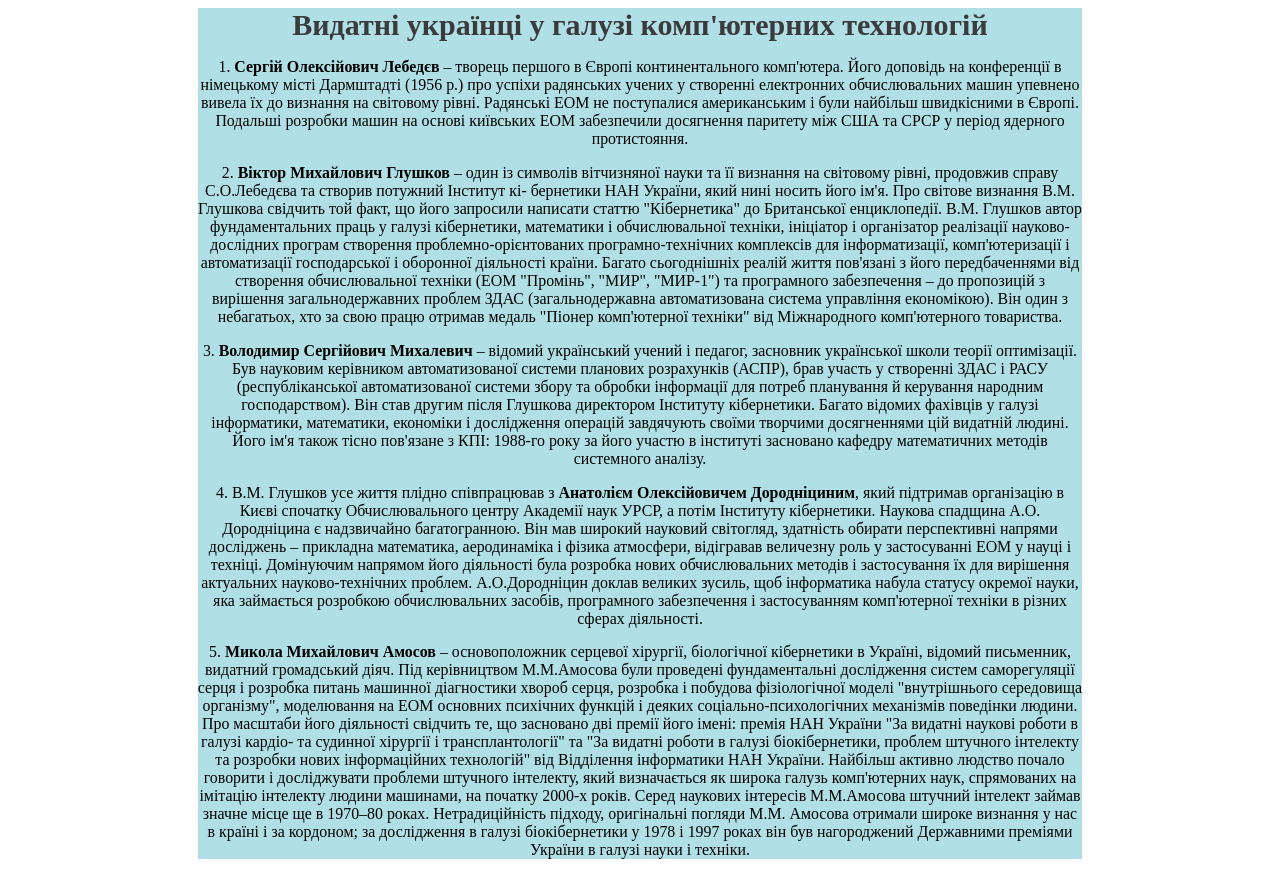
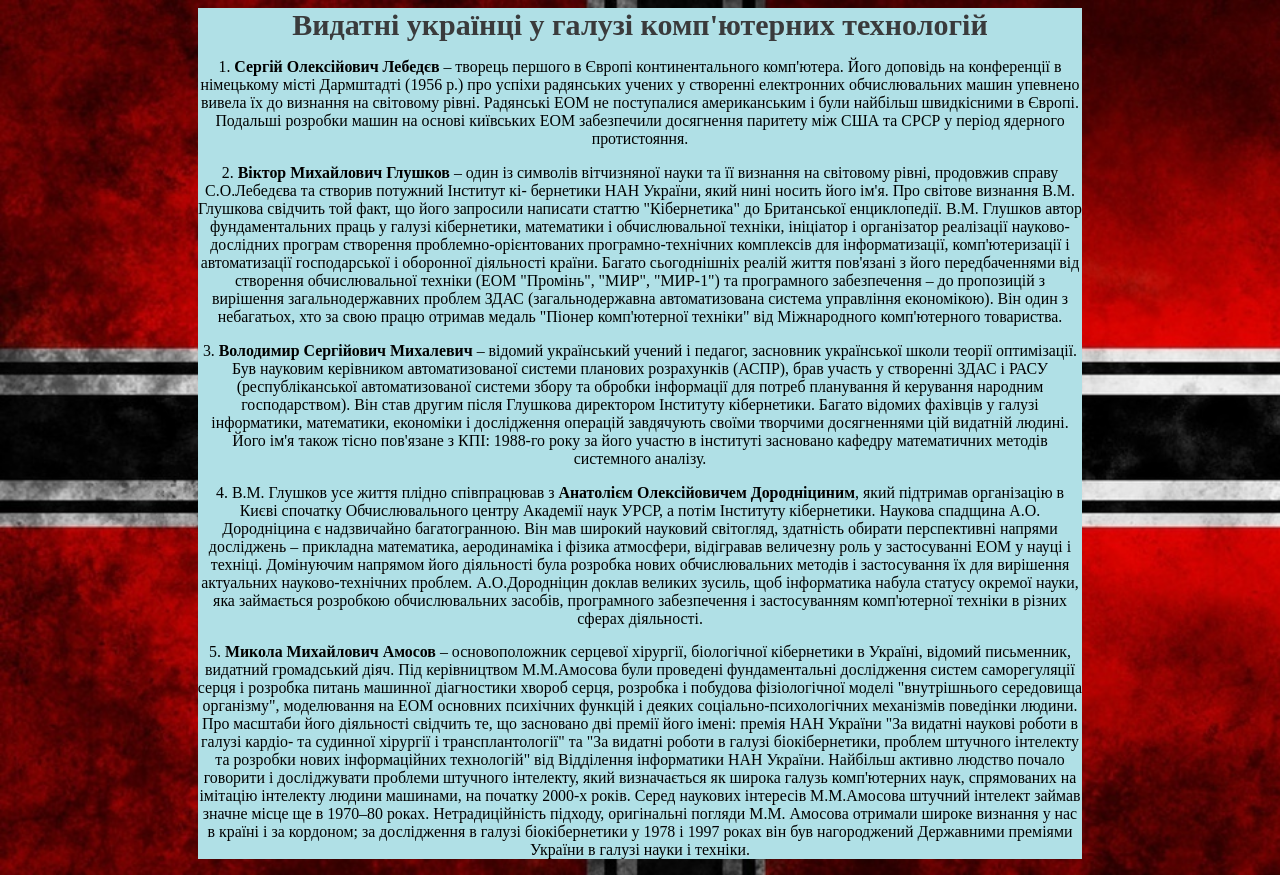
Before and after one commit to BoySlav3/slave2, a plain HTML site: page index.html in a window 1280 px wide. Drawn offline with Linux system fonts and the light colour scheme; a script that the page names is missing.

Commit message:
Update style.css

```diff
--- a/assets/css/style.css
+++ b/assets/css/style.css
@@ -1,5 +1,5 @@
 body{
-    background: url(../assets/images/file2.png);
+    background: url(../images/file2.png);
     background-size: cover;
     background-repeat: no-repeat;
 }
```
